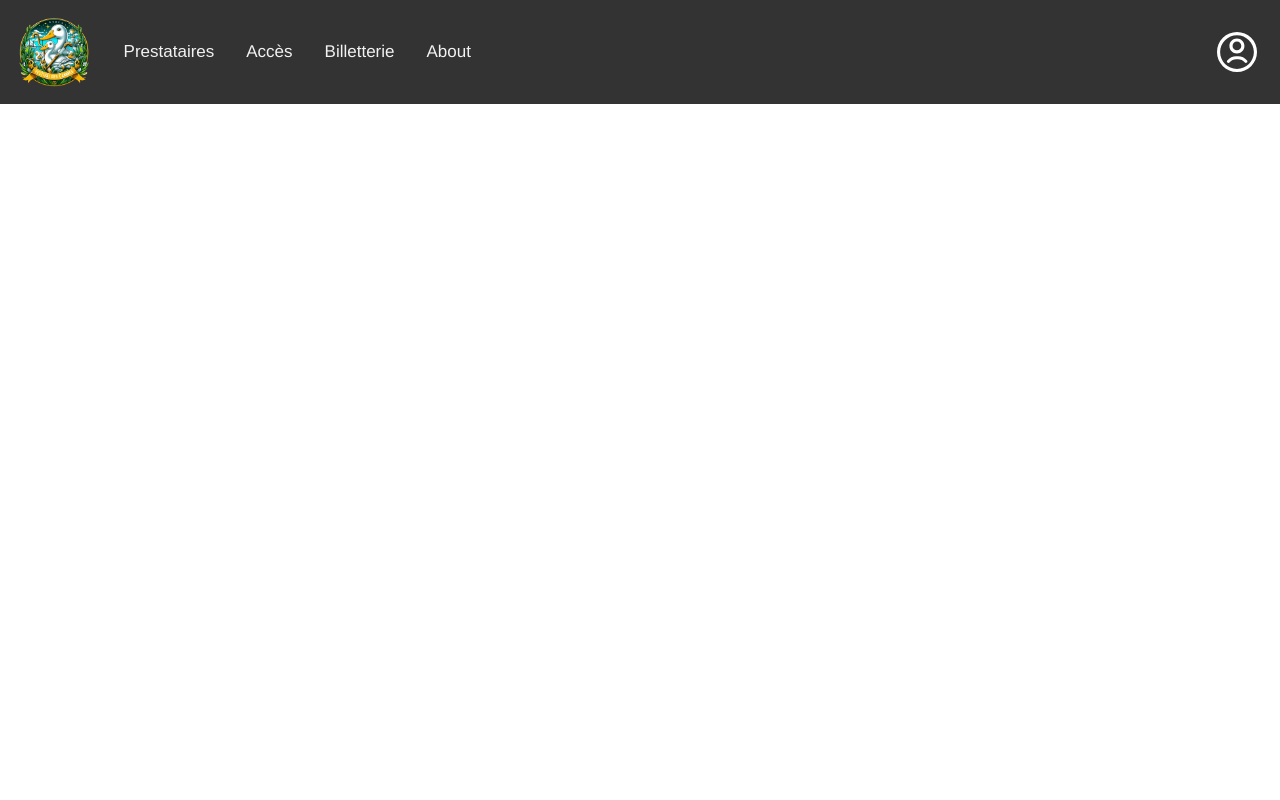
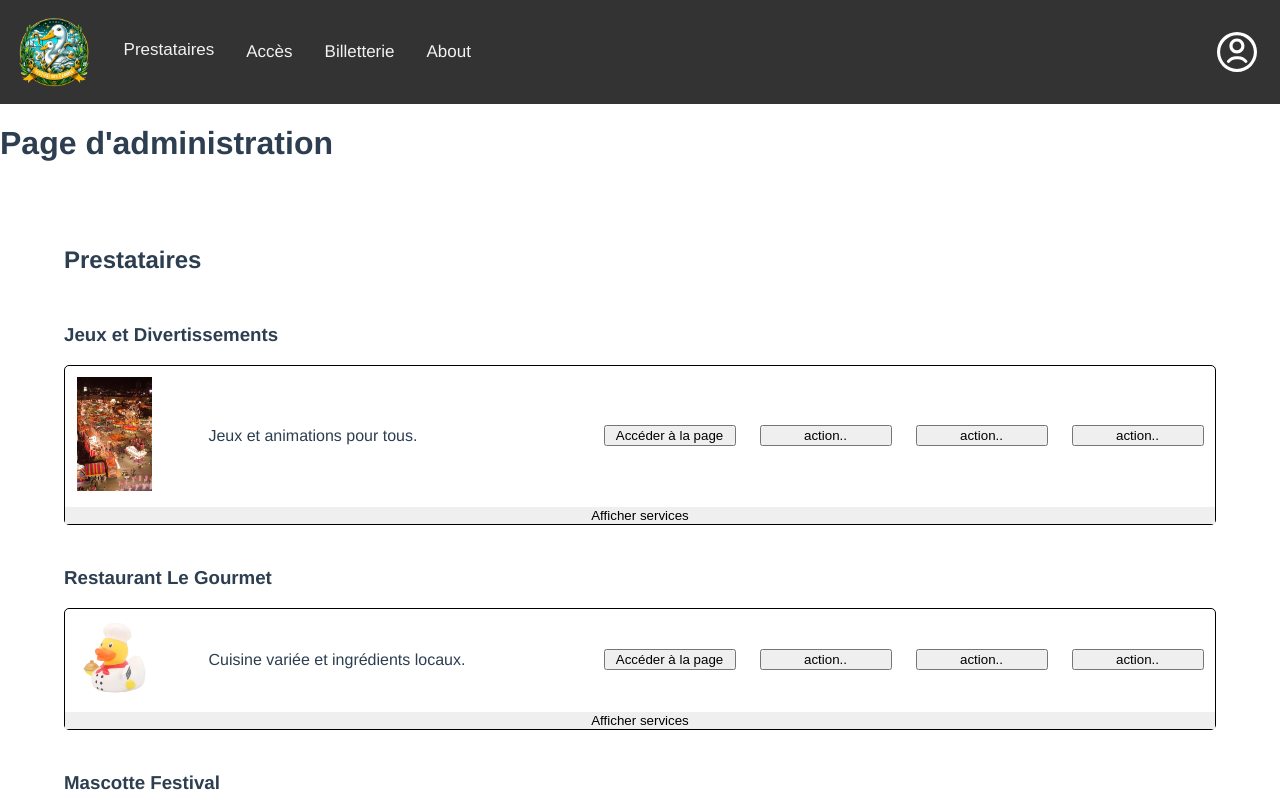
Before and after one commit to MaikenDANGELO/LeFestivalDesCannes, a Vue app in the folder frontend/: page /admin in a window 1280 px wide. Shown: the top 800 px of the page. Built offline with nearby package versions, Linux system fonts and the light colour scheme.

Commit message:
page admin, affichage presta, liste services

```diff
--- a/frontend/src/App.vue
+++ b/frontend/src/App.vue
@@ -3,18 +3,21 @@
     <nav>
       <div class="topnav">
         <router-link to="/">
-          <img alt="Festival logo" :src="require(`./assets/logoFestivalDesCannes.png`)">
+          <img @click="this.handlePrestDropdownClick" alt="Festival logo" :src="require(`./assets/logoFestivalDesCannes.png`)">
         </router-link>
         <div id="navItems" class="nav-items">
-          <div class="prest-dropdown">
+          <div class="prest-dropdown" style="position: relative; bottom: 2px;">
             <button class="prest-button" @click="this.toggleDropdown2">Prestataires</button>
-            <div @click="handlePrestDropdownClick" class="prest-dropdown-content" v-if="isDropdownVisible2">
+            <div @click="this.handlePrestDropdownClick" class="prest-dropdown-content" v-if="isDropdownVisible2">
               <router-link v-for="prestataire in this.prestataires" :key="prestataire['id']" :to="`/prestataire/${prestataire['id']}`">{{prestataire['nom']}}</router-link>
             </div>
           </div>
-          <router-link to="/acces">Accès</router-link>
-          <router-link to="/billeterie">Billetterie</router-link>
-          <router-link to="/about">About</router-link>
+          <div @click="this.handlePrestDropdownClick">
+            <router-link to="/acces">Accès</router-link>
+            <router-link to="/billeterie">Billetterie</router-link>
+            <router-link to="/about">About</router-link>
+            <router-link v-if="this.utilisateur.role === 'admin'" to="/admin">Page Administrateur</router-link>
+          </div>
         </div>
         <div class="right-items">
           <div v-if="!this.utilisateur.estConnecte" id="navItems" class="login-items">
--- a/frontend/src/datasource/controller.js
+++ b/frontend/src/datasource/controller.js
@@ -113,7 +113,7 @@ async function signUp(login, mdp, numero, username, adresse, codePrest){
             date_inscription: getFormattedDate(),
             role: "utilisateur"
         };
-
+        console.log(bcrypt.hash(mdp,10));
         utilisateurs.push(insert);
         return {error: 0, status: 200, data:insert}
     }catch (error) {
--- a/frontend/src/datasource/data.js
+++ b/frontend/src/datasource/data.js
@@ -8,7 +8,14 @@ let prestataires = [
       id_emplacement: "1",
       id_evenement: "1",
       page_route: '/prestataire/1',
-      image: "jeu_divertissement.jpg"
+      image: "jeu_divertissement.jpg",
+      services: [
+        {
+          nom_service: "service1",
+          lien_service: "lien_service1",
+          statut_service: "actif",
+        }
+      ]
     },
     {
       id: "2",
@@ -19,7 +26,14 @@ let prestataires = [
       id_emplacement: "1",
       id_evenement: "1",
       page_route: '/prestataire/2',
-      image: "restaurant.jpg"
+      image: "restaurant.jpg",
+      services: [
+        {
+          nom_service: "service1",
+          lien_service: "lien_service1",
+          statut_service: "actif",
+        }
+      ]
     },
     {
       id: "3",
@@ -30,7 +44,14 @@ let prestataires = [
       id_emplacement: "2",
       id_evenement: "1",
       page_route: '/prestataire/3',
-      image: "mascotte.jpg"
+      image: "mascotte.jpg",
+      services: [
+        {
+          nom_service: "service1",
+          lien_service: "lien_service1",
+          statut_service: "actif",
+        }
+      ]
     },
     {
       id: "4",
@@ -41,7 +62,14 @@ let prestataires = [
       id_emplacement: "3",
       id_evenement: "1",
       page_route: '/prestataire/4',
-      image: "stand.jpg"
+      image: "stand.jpg",
+      services: [
+        {
+          nom_service: "service1",
+          lien_service: "lien_service1",
+          statut_service: "actif",
+        }
+      ]
     },
     {
       id: "5",
@@ -52,7 +80,14 @@ let prestataires = [
       id_emplacement: "4",
       id_evenement: "1",
       page_route: '/prestataire/5',
-      image: "degustation_canard.jpg"
+      image: "degustation_canard.jpg",
+      services: [
+        {
+          nom_service: "service1",
+          lien_service: "lien_service1",
+          statut_service: "actif",
+        }
+      ]
     },
     {
       id: "6",
@@ -63,7 +98,14 @@ let prestataires = [
       id_emplacement: "5",
       id_evenement: "1",
       page_route: '/prestataire/6',
-      image: "concours_cuisine_canard.jpg"
+      image: "concours_cuisine_canard.jpg",
+      services: [
+        {
+          nom_service: "service1",
+          lien_service: "lien_service1",
+          statut_service: "actif",
+        }
+      ]
     },
     {
       id: "7",
@@ -74,7 +116,14 @@ let prestataires = [
       id_emplacement: "6",
       id_evenement: "1",
       page_route: '/prestataire/7',
-      image: "atelier_peinture_canard.jpg"
+      image: "atelier_peinture_canard.jpg",
+      services: [
+        {
+          nom_service: "service1",
+          lien_service: "lien_service1",
+          statut_service: "actif",
+        }
+      ]
     },
     {
       id: "8",
@@ -85,7 +134,14 @@ let prestataires = [
       id_emplacement: "7",
       id_evenement: "1",
       page_route: '/prestataire/8',
-      image: "parade_canards.jpg"
+      image: "parade_canards.jpg",
+      services: [
+        {
+          nom_service: "service1",
+          lien_service: "lien_service1",
+          statut_service: "actif",
+        }
+      ]
     }
   ];
 
@@ -117,7 +173,7 @@ let utilisateurs = [
     "id_utilisateur": 3,
     "nom_utilisateur": "Carole Durand",
     "email_utilisateur": "carole.durand@example.com",
-    "mot_de_passe": "$2b$10$SBxiKpqdZ8cqF03m17X9XOp1tE8mMPDAGB/MXKCcDEY7vf1eQAxiy",
+    "mot_de_passe": "$2a$10$T2rlLbnHLU6kEl1wgBF85uU0bN9WWbjdivAY5Ia1sKyN6lkdfvHou", // mdp = "maiken"
     "adresse_utilisateur": "789 boulevard de Marseille, 13001 Marseille, France",
     "telephone": "0147258390",
     "date_inscription": "2024-02-10T00:00:00.000Z",
--- a/frontend/src/router/index.js
+++ b/frontend/src/router/index.js
@@ -5,6 +5,7 @@ import Billetterie from "@/views/PageBilletterie.vue";
 import Acces from "@/views/PageAcces.vue";
 import PagePrestataire from "@/views/PagePrestataire.vue";
 import PageSign from "@/views/PageSign.vue";
+import PageAdministrateur from "@/views/PageAdministrateur.vue";
 
 Vue.use(VueRouter)
 
@@ -13,6 +14,11 @@ const routes = [
     path: '/',
     name: 'home',
     component: PagePrincipale
+  },
+  {
+    path: '/admin',
+    name: 'adminhome',
+    component: PageAdministrateur
   },
   {
     path: '/billeterie',
--- /dev/null
+++ b/frontend/src/views/PageAdministrateur.vue
@@ -0,0 +1,91 @@
+<template>
+    <div>
+        <h1>Page d'administration</h1>
+        <div class="list-prestataires">
+            <h2>Prestataires</h2>
+            <div class="prestataire" v-for="prestataire in this.getPrestataires()" :key="prestataire.id">
+                <div class="presta-top"><h3>{{ prestataire.nom }}</h3></div>
+                <div class="presta-sbody">
+                    <div class="presta-body">
+                        <div class="presta-icon"><img class="prestataire-img" alt="prestimg" :src="require(`../assets/${prestataire.image}`)" /></div>
+                        <div class="presta-text">{{ prestataire.description_accueil }}</div>
+                        <div class="presta-actions">
+                            <button @click="handlePrestaGoToPage(prestataire.id)">Accéder à la page</button>
+                            <button>action..</button>
+                            <button>action..</button>
+                            <button>action..</button>
+                        </div>
+                    </div>
+                    <div class="presta-bottom">
+                        <button class="show-services">Afficher services</button>
+                    </div>
+                </div>
+
+            </div>
+        </div>
+    </div>
+</template>
+
+<script>
+import { mapActions, mapState } from 'vuex';
+
+    export default {
+        name: "PageAdministrateur",
+        data : () => ({
+
+        }),
+        computed: {
+            ...mapState('prestataire',['prestataires']),
+        },
+        methods: {
+            ...mapActions('prestataire', ['getAllPrestataires']),
+            getPrestataires(){
+                this.getAllPrestataires();
+                return this.prestataires;
+            },
+            handlePrestaGoToPage(id){
+                this.$router.push("/prestataire/"+id);
+            }
+        }
+    }
+</script>
+
+<style scoped>
+    .list-prestataires{
+        display: flex;
+        flex-direction: column;
+        margin: 5%;
+    }
+    .prestataire{
+        display: flex;
+        flex-direction: column;
+        margin-top: 1%;
+        margin-bottom: 1%;
+    }
+    .presta-sbody{
+        border: 1px solid black;
+        border-radius: 5px;
+    }
+    .presta-body{
+        display: flex;
+        flex-direction: row;
+        text-align: center;
+        align-items: center;
+        gap: 5%;
+        padding: 1%;
+    }
+    .show-services{
+        width: 100%;
+        border: none;
+    }
+    .presta-actions{
+        margin-left: auto;
+        display: flex;
+        flex-direction: row;
+        align-items: center;
+        gap: 4%;
+    }
+    .presta-actions button{
+        width: 150px;
+    }
+</style>
--- a/frontend/src/views/PageSign.vue
+++ b/frontend/src/views/PageSign.vue
@@ -53,7 +53,7 @@
 
 <script>
 import LocalSource from "@/datasource/controller";
-import {mapActions} from "vuex";
+import {mapActions, mapState} from "vuex";
 
 export default {
   name: 'LoginForm',
@@ -70,6 +70,9 @@ export default {
       codePrestataire:0,
     }
   },
+  computed : {
+    ...mapState('utilisateurs', ['utilisateur']),
+  },
   methods:{
     ...mapActions('utilisateurs', [ 'logIn']),
     async connexion(){
@@ -77,7 +80,11 @@ export default {
         const response = await LocalSource.connexion(this.login, this.password);
         if (response.error === 0) {
           await this.logIn(response.data);
-          this.$router.push({ name: "home" });
+
+          // redirection vers la page appropriée selon l'utilisateur
+          if(this.utilisateur.role === "admin") this.$router.push({name: "adminhome"});
+          else if (this.utilisateur.role === "prestataire") this.$router.push(`/prestataire/${this.utilisateur.id}`);
+          else this.$router.push({ name: "home" });
         } else {
           this.message = response.data;
         }
@@ -95,7 +102,10 @@ export default {
 
         if (response.error === 0) {
           await this.logIn(response.data);
-          this.$router.push({ name: "home" });
+          // redirection vers la page approprié selon l'utilisateur
+          if(this.utilisateur.role === "admin") this.$router.push({name: "adminhome"});
+          else if (this.utilisateur.role === "prestataire") this.$router.push(`/prestataire/${this.utilisateur.id}`);
+          else this.$router.push({ name: "home" });
         } else {
           this.message = response.data;
         }
```
Also changed, not shown: frontend/src/views/PageLogin.vue (+7 -2 lines).
